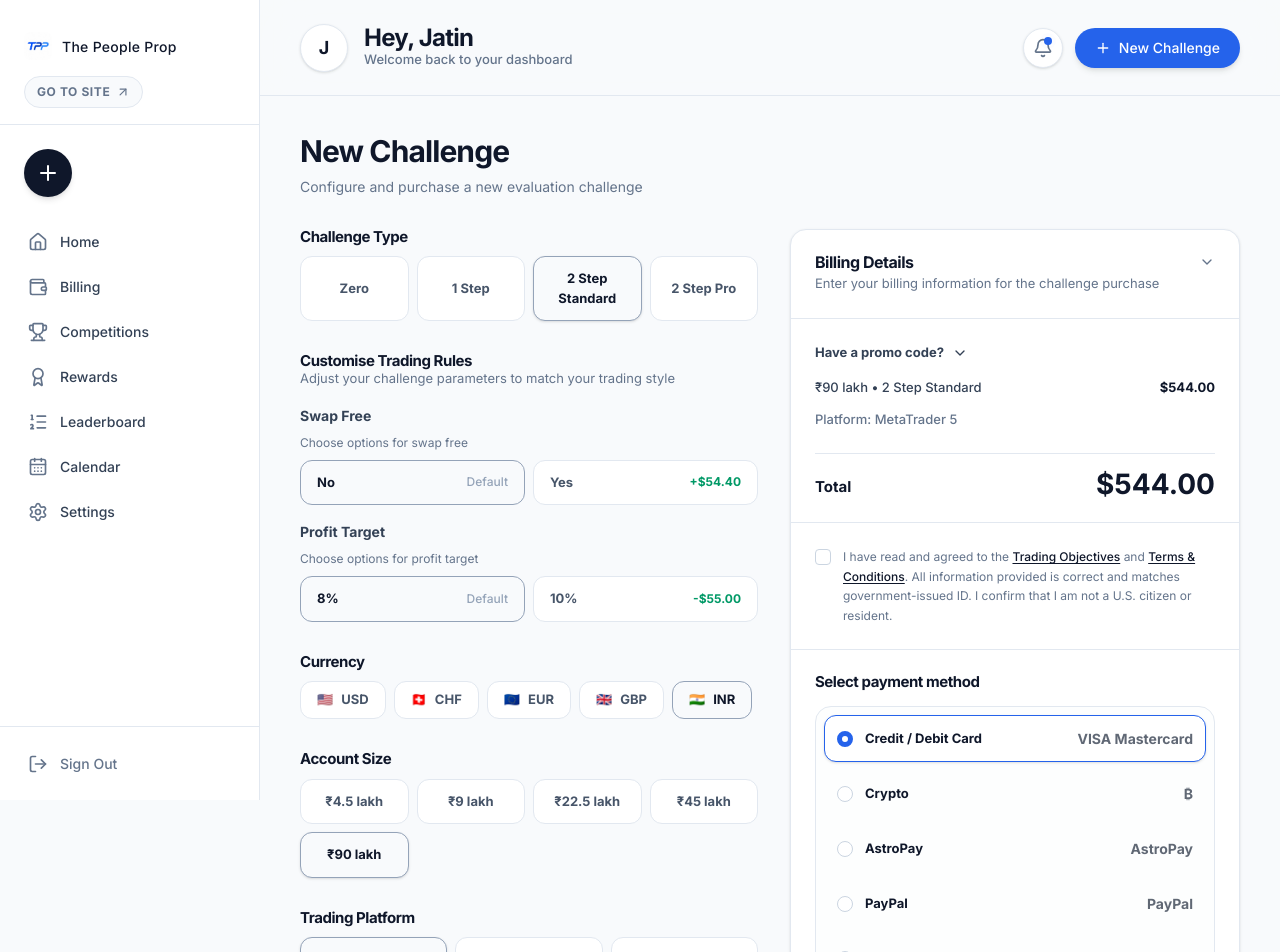
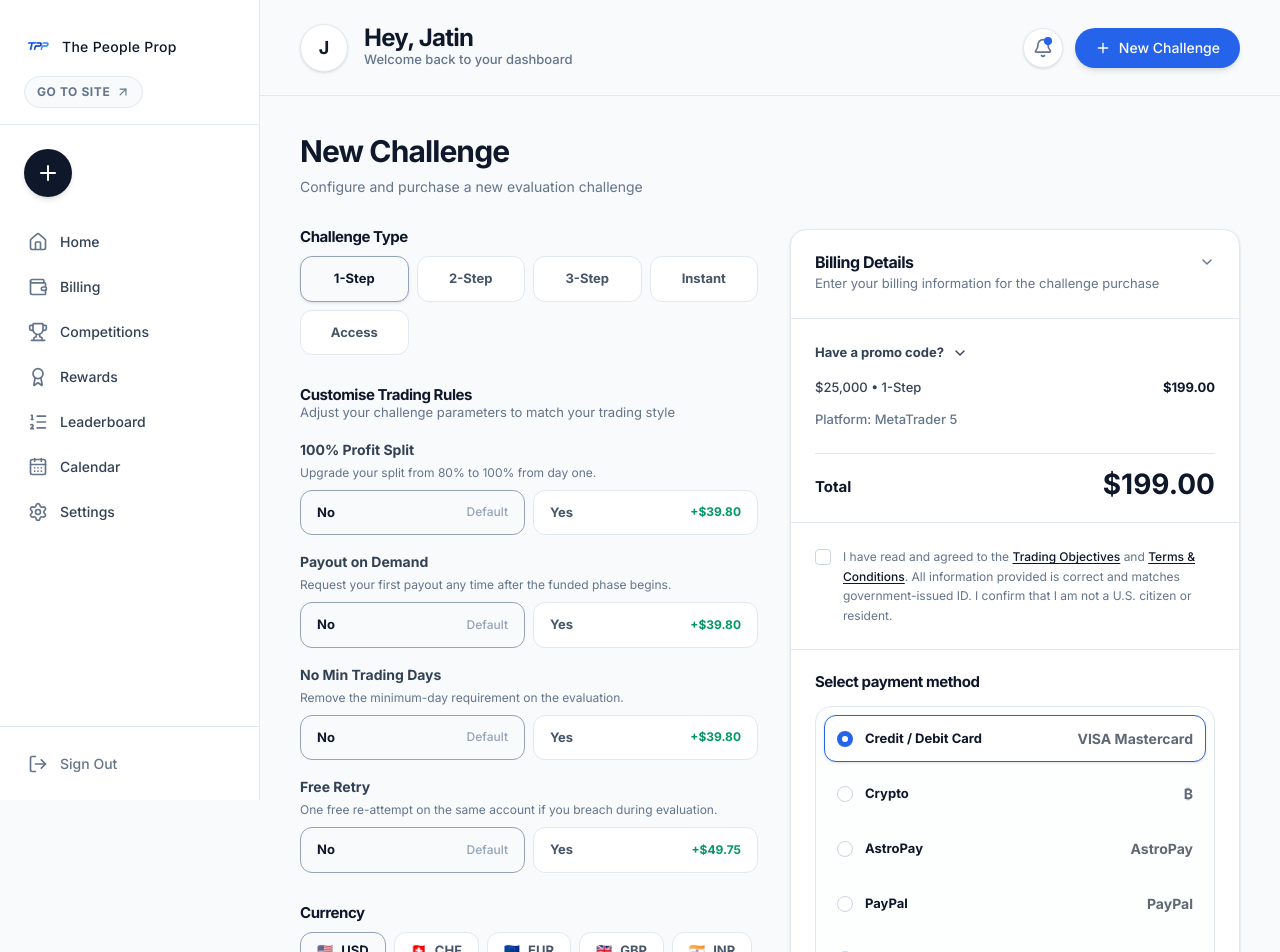
Before and after one commit to jatinkatariaaaa/thepeoplepropwebsite, a Next.js app: page /dashboard/new-challenge in a window 1280 px wide. Shown: the top 952 px of the page. Built offline with nearby package versions, Linux system fonts and the light colour scheme.

Commit message:
refactor: integrate exact pricing from programs data into New Challenge checkout

```diff
--- a/src/components/dashboard/NewChallengeForm.tsx
+++ b/src/components/dashboard/NewChallengeForm.tsx
@@ -1,44 +1,71 @@
 "use client";
 
-import { useState } from "react";
+import { useState, useMemo } from "react";
 import { cn } from "@/lib/utils";
 import { ChevronDown, Check } from "lucide-react";
+import {
+  ALL_SIZES,
+  addOns,
+  feeFor,
+  formatSize,
+  formatSizeLong,
+  programs,
+  type AccountSize,
+  type AddOnKey,
+  type ProgramKey,
+} from "@/data/programs";
 
 export function NewChallengeForm() {
-  const [challengeType, setChallengeType] = useState("2 Step Standard");
-  const [swapFree, setSwapFree] = useState("No");
-  const [profitTarget, setProfitTarget] = useState("8%");
-  const [currency, setCurrency] = useState("INR");
-  const [accountSize, setAccountSize] = useState("₹90 lakh");
+  const [programKey, setProgramKey] = useState<ProgramKey>(programs[0].key);
+  const [size, setSize] = useState<AccountSize>(ALL_SIZES[2]); // Default 25k
+  const [selectedAddOns, setSelectedAddOns] = useState<AddOnKey[]>([]);
+  const [currency, setCurrency] = useState("USD");
   const [platform, setPlatform] = useState("MetaTrader 5");
   const [paymentMethod, setPaymentMethod] = useState("Credit / Debit Card");
   const [agreed, setAgreed] = useState(false);
 
-  // Mock Pricing Logic
-  let basePrice = 0;
-  if (accountSize === "₹4.5 lakh") basePrice = 49;
-  if (accountSize === "₹9 lakh") basePrice = 99;
-  if (accountSize === "₹22.5 lakh") basePrice = 199;
-  if (accountSize === "₹45 lakh") basePrice = 349;
-  if (accountSize === "₹90 lakh") basePrice = 544; // Matching the screenshot default
+  const program = useMemo(
+    () => programs.find((p) => p.key === programKey) ?? programs[0],
+    [programKey]
+  );
 
-  let extras = 0;
-  if (swapFree === "Yes") extras += basePrice * 0.1; // +10%
-  if (profitTarget === "10%") extras -= 55; // -$55.00 flat modifier
-  if (platform === "CTrader") extras += 20;
+  // Fallback size if current program doesn't offer it
+  const effectiveSize = useMemo<AccountSize>(() => {
+    if (program.fees[size] !== undefined) return size;
+    const offered = (Object.keys(program.fees) as unknown as string[])
+      .map((s) => Number(s) as AccountSize)
+      .sort((a, b) => a - b);
+    const lowerOrEqual = offered.filter((s) => s <= size).pop();
+    return lowerOrEqual ?? offered[0];
+  }, [program, size]);
 
-  let total = basePrice + extras;
+  const { base, total: prePlatformTotal, addOnFees } = useMemo(
+    () => feeFor(program, effectiveSize, selectedAddOns),
+    [program, effectiveSize, selectedAddOns]
+  );
+
+  // Platform logic
+  let platformExtras = 0;
+  if (platform === "CTrader") platformExtras = 20;
+
+  let total = prePlatformTotal ? prePlatformTotal + platformExtras : 0;
 
   // Payment gateway fees
+  let paymentFeePct = 0;
   if (paymentMethod === "Neteller" || paymentMethod === "Skrill") {
-    total = total * 1.04;
+    paymentFeePct = 4;
   }
   if (paymentMethod === "Paysafecard") {
-    total = total * 1.10;
+    paymentFeePct = 10;
   }
 
-  // To fix floating point weirdness
-  total = Math.max(0, total);
+  const finalTotal = total * (1 + (paymentFeePct / 100));
+
+  const toggleAddOn = (key: AddOnKey) => {
+    setSelectedAddOns(prev =>
+      prev.includes(key) ? prev.filter(k => k !== key) : [...prev, key]
+    );
+  };
 
   return (
     <div className="flex flex-col lg:flex-row gap-8 pb-20">
@@ -50,39 +77,42 @@ export function NewChallengeForm() {
         <div>
           <h3 className="font-bold text-[15px] text-[var(--ink-950)] mb-3">Challenge Type</h3>
           <div className="grid grid-cols-2 sm:grid-cols-4 gap-2">
-            {["Zero", "1 Step", "2 Step Standard", "2 Step Pro"].map(type => (
+            {programs.map(prog => (
               <button
-                key={type}
-                onClick={() => setChallengeType(type)}
+                key={prog.key}
+                onClick={() => setProgramKey(prog.key)}
                 className={cn(
                   "py-3 px-2 rounded-xl text-[13px] font-bold border transition-all text-center",
-                  challengeType === type
+                  programKey === prog.key
                     ? "bg-[var(--paper-2)] border-[var(--ink-400)] text-[var(--ink-950)] shadow-sm"
                     : "bg-white border-[var(--border)] text-[var(--ink-600)] hover:border-[var(--ink-300)]"
                 )}
               >
-                {type}
+                {prog.shortLabel}
               </button>
             ))}
           </div>
         </div>
 
-        {/* Customise Trading Rules */}
+        {/* Customise Trading Rules (Add-ons) */}
         <div>
           <h3 className="font-bold text-[15px] text-[var(--ink-950)]">Customise Trading Rules</h3>
           <p className="text-[13px] text-[var(--ink-500)] mb-4">Adjust your challenge parameters to match your trading style</p>
 
           <div className="space-y-4">
-            {/* Swap Free */}
-            <div>
-              <div className="text-[14px] font-bold text-[var(--ink-700)] mb-2">Swap Free</div>
-              <p className="text-[12px] text-[var(--ink-500)] mb-2">Choose options for swap free</p>
+            {addOns.filter(a => a.appliesTo.includes(programKey)).map(addon => {
+              const isActive = selectedAddOns.includes(addon.key);
+              const extraCost = (base ?? 0) * (addon.feePct / 100);
+              return (
+                <div key={addon.key}>
+                  <div className="text-[14px] font-bold text-[var(--ink-700)] mb-1">{addon.label}</div>
+                  <p className="text-[12px] text-[var(--ink-500)] mb-2">{addon.description}</p>
                   <div className="grid grid-cols-2 gap-2">
                     <button
-                  onClick={() => setSwapFree("No")}
+                      onClick={() => isActive && toggleAddOn(addon.key)}
                       className={cn(
                         "flex items-center justify-between py-3 px-4 rounded-xl text-[13px] font-medium border transition-all",
-                    swapFree === "No"
+                        !isActive
                           ? "bg-[var(--paper-2)] border-[var(--ink-400)] text-[var(--ink-950)]"
                           : "bg-white border-[var(--border)] text-[var(--ink-600)]"
                       )}
@@ -91,51 +121,27 @@ export function NewChallengeForm() {
                       <span className="text-[var(--ink-400)] text-[12px]">Default</span>
                     </button>
                     <button
-                  onClick={() => setSwapFree("Yes")}
+                      onClick={() => !isActive && toggleAddOn(addon.key)}
                       className={cn(
                         "flex items-center justify-between py-3 px-4 rounded-xl text-[13px] font-medium border transition-all",
-                    swapFree === "Yes"
+                        isActive
                           ? "bg-[var(--paper-2)] border-[var(--ink-400)] text-[var(--ink-950)]"
                           : "bg-white border-[var(--border)] text-[var(--ink-600)]"
                       )}
                     >
                       <span className="font-bold">Yes</span>
-                  <span className="text-emerald-600 font-bold text-[12px]">+{((basePrice * 0.1)).toLocaleString('en-US', { style: 'currency', currency: 'USD' })}</span>
+                      <span className="text-emerald-600 font-bold text-[12px]">+{extraCost.toLocaleString('en-US', { style: 'currency', currency: 'USD' })}</span>
                     </button>
                   </div>
                 </div>
+              );
+            })}
 
-            {/* Profit Target */}
-            <div>
-              <div className="text-[14px] font-bold text-[var(--ink-700)] mb-2">Profit Target</div>
-              <p className="text-[12px] text-[var(--ink-500)] mb-2">Choose options for profit target</p>
-              <div className="grid grid-cols-2 gap-2">
-                <button
-                  onClick={() => setProfitTarget("8%")}
-                  className={cn(
-                    "flex items-center justify-between py-3 px-4 rounded-xl text-[13px] font-medium border transition-all",
-                    profitTarget === "8%"
-                      ? "bg-[var(--paper-2)] border-[var(--ink-400)] text-[var(--ink-950)]"
-                      : "bg-white border-[var(--border)] text-[var(--ink-600)]"
+            {addOns.filter(a => a.appliesTo.includes(programKey)).length === 0 && (
+              <div className="text-[13px] text-[var(--ink-500)] p-4 border border-[var(--border)] rounded-xl bg-[var(--paper)]">
+                No customisations available for this challenge type.
+              </div>
             )}
-                >
-                  <span className="font-bold">8%</span>
-                  <span className="text-[var(--ink-400)] text-[12px]">Default</span>
-                </button>
-                <button
-                  onClick={() => setProfitTarget("10%")}
-                  className={cn(
-                    "flex items-center justify-between py-3 px-4 rounded-xl text-[13px] font-medium border transition-all",
-                    profitTarget === "10%"
-                      ? "bg-[var(--paper-2)] border-[var(--ink-400)] text-[var(--ink-950)]"
-                      : "bg-white border-[var(--border)] text-[var(--ink-600)]"
-                  )}
-                >
-                  <span className="font-bold">10%</span>
-                  <span className="text-emerald-600 font-bold text-[12px]">-$55.00</span>
-                </button>
-              </div>
-            </div>
           </div>
         </div>
 
@@ -171,20 +177,25 @@ export function NewChallengeForm() {
         <div>
           <h3 className="font-bold text-[15px] text-[var(--ink-950)] mb-3">Account Size</h3>
           <div className="grid grid-cols-2 sm:grid-cols-4 gap-2">
-            {["₹4.5 lakh", "₹9 lakh", "₹22.5 lakh", "₹45 lakh", "₹90 lakh"].map(size => (
+            {ALL_SIZES.map(s => {
+              const isAvailable = program.fees[s] !== undefined;
+              return (
                 <button
-                key={size}
-                onClick={() => setAccountSize(size)}
+                  key={s}
+                  disabled={!isAvailable}
+                  onClick={() => setSize(s)}
                   className={cn(
                     "py-3 px-2 rounded-xl text-[13px] font-bold border transition-all text-center",
-                  accountSize === size
+                    !isAvailable && "opacity-40 cursor-not-allowed bg-[var(--paper-2)]",
+                    isAvailable && effectiveSize === s
                       ? "bg-[var(--paper-2)] border-[var(--ink-400)] text-[var(--ink-950)] shadow-sm"
-                    : "bg-white border-[var(--border)] text-[var(--ink-600)] hover:border-[var(--ink-300)]"
+                      : isAvailable && "bg-white border-[var(--border)] text-[var(--ink-600)] hover:border-[var(--ink-300)]"
                   )}
                 >
-                {size}
+                  {formatSizeLong(s)}
                 </button>
-            ))}
+              );
+            })}
           </div>
         </div>
 
@@ -236,36 +247,37 @@ export function NewChallengeForm() {
 
             <div className="space-y-3 mb-6">
               <div className="flex justify-between items-center text-[13px] font-medium text-[var(--ink-700)]">
-                <span>{accountSize} • {challengeType}</span>
-                <span className="font-bold text-[var(--ink-950)]">${basePrice.toFixed(2)}</span>
+                <span>{formatSizeLong(effectiveSize)} • {program.shortLabel}</span>
+                <span className="font-bold text-[var(--ink-950)]">${(base ?? 0).toFixed(2)}</span>
               </div>
               <div className="flex justify-between items-center text-[13px] font-medium text-[var(--ink-500)]">
                 <span>Platform: {platform}</span>
                 {platform === "CTrader" && <span>+$20.00</span>}
               </div>
-              {swapFree === "Yes" && (
-                <div className="flex justify-between items-center text-[13px] font-medium text-[var(--ink-500)]">
-                  <span>Swap Free</span>
-                  <span>+${(basePrice * 0.1).toFixed(2)}</span>
+
+              {selectedAddOns.map(key => {
+                const addOnDef = addOns.find(a => a.key === key);
+                if (!addOnDef) return null;
+                const cost = (base ?? 0) * (addOnDef.feePct / 100);
+                return (
+                  <div key={key} className="flex justify-between items-center text-[13px] font-medium text-[var(--ink-500)]">
+                    <span>{addOnDef.label}</span>
+                    <span>+${cost.toFixed(2)}</span>
+                  </div>
+                );
+              })}
+
+              {paymentFeePct > 0 && (
+                 <div className="flex justify-between items-center text-[13px] font-medium text-amber-600">
+                  <span>Payment Gateway Fee</span>
+                  <span>+{paymentFeePct}%</span>
                 </div>
               )}
-              {profitTarget === "10%" && (
-                <div className="flex justify-between items-center text-[13px] font-medium text-[var(--ink-500)]">
-                  <span>10% Profit Target</span>
-                  <span>-$55.00</span>
-                </div>
-              )}
-              {paymentMethod === "Neteller" || paymentMethod === "Skrill" || paymentMethod === "Paysafecard" ? (
-                 <div className="flex justify-between items-center text-[13px] font-medium text-amber-600">
-                  <span>Payment Gateway Fee</span>
-                  <span>+{(paymentMethod === "Paysafecard" ? 10 : 4)}%</span>
-                </div>
-              ) : null}
             </div>
 
             <div className="flex justify-between items-end border-t border-[var(--border)] pt-4">
               <span className="font-bold text-[15px] text-[var(--ink-950)]">Total</span>
-              <span className="text-[28px] font-display font-bold text-[var(--ink-950)] leading-none">${total.toFixed(2)}</span>
+              <span className="text-[28px] font-display font-bold text-[var(--ink-950)] leading-none">${finalTotal.toFixed(2)}</span>
             </div>
           </div>
 
```
Lines whose indentation alone changed are shown as unchanged.
